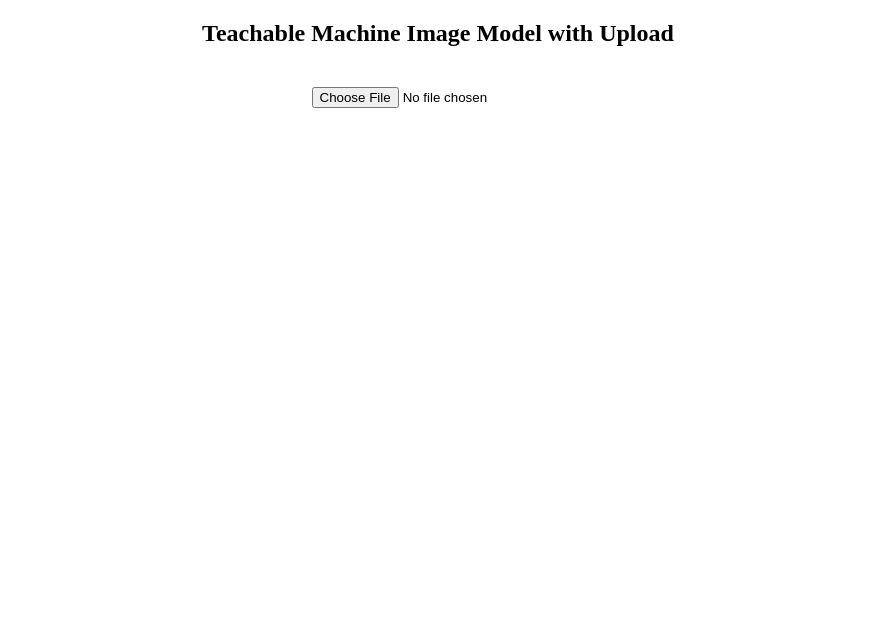
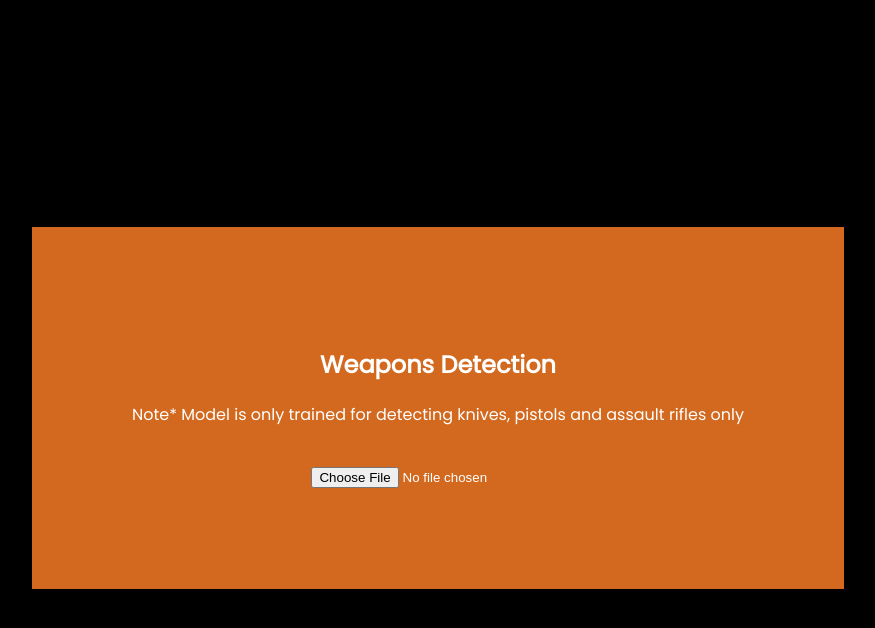
Before and after one commit to AbsarDotDev/Teachable-Machine-Data-Training, a plain HTML site: page index.html in a window 1280 px wide. Shown: the whole page, without its empty margins (202-1077 px from the left). Drawn offline with nearby package versions, Linux system fonts and the light colour scheme.

Commit message:
Script Embedded

```diff
--- a/index.html
+++ b/index.html
@@ -23,13 +23,21 @@
             margin-top: 20px;
         }
     </style>
+    <link rel="preconnect" href="https://fonts.googleapis.com">
+    <link rel="preconnect" href="https://fonts.gstatic.com" crossorigin>
+    <link href="https://fonts.googleapis.com/css2?family=Poppins&display=swap" rel="stylesheet">
 </head>
-<body>
+<body style="background-color: #000; color: #fff;font-family: 'Poppins', sans-serif; display: flex; align-items:center; justify-content: center; height: 100vh;">
+    <div style="background-color: chocolate; padding: 100px;">
     <div style="text-align: center;">
-        <h2>Teachable Machine Image Model with Upload</h2>
+        <h2>Weapons Detection</h2>
+        <p>Note* Model is only trained for detecting knives, pistols and assault rifles only</p>
         <div id="label-container"></div>
-        <img id="imagePreview" />
+        <img id="imagePreview" style=" margin: auto;"/>
         <input id="imageUpload" type="file" />
+    </div>
+
+
     </div>
 
     <script src="https://cdn.jsdelivr.net/npm/@tensorflow/tfjs@1.3.1/dist/tf.min.js"></script>
```
